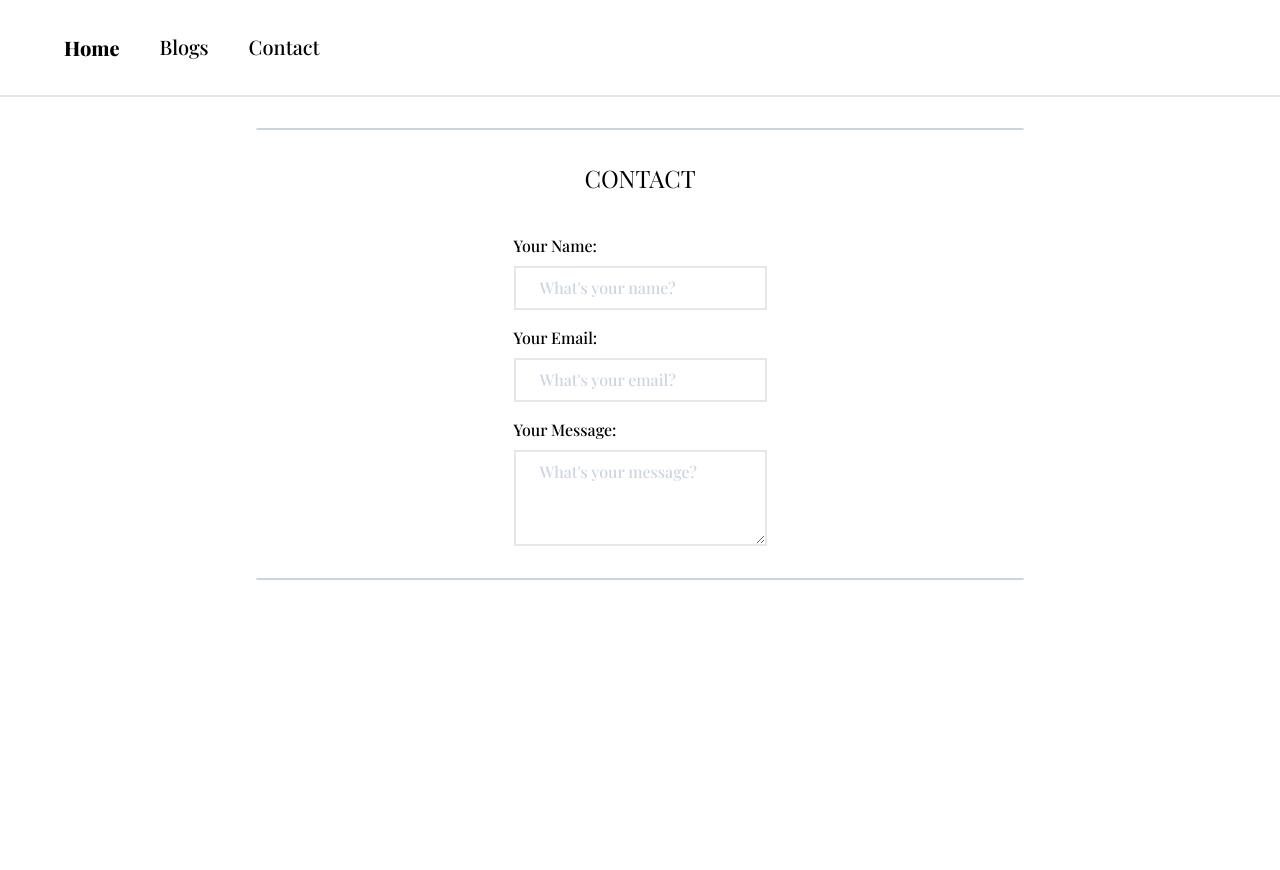
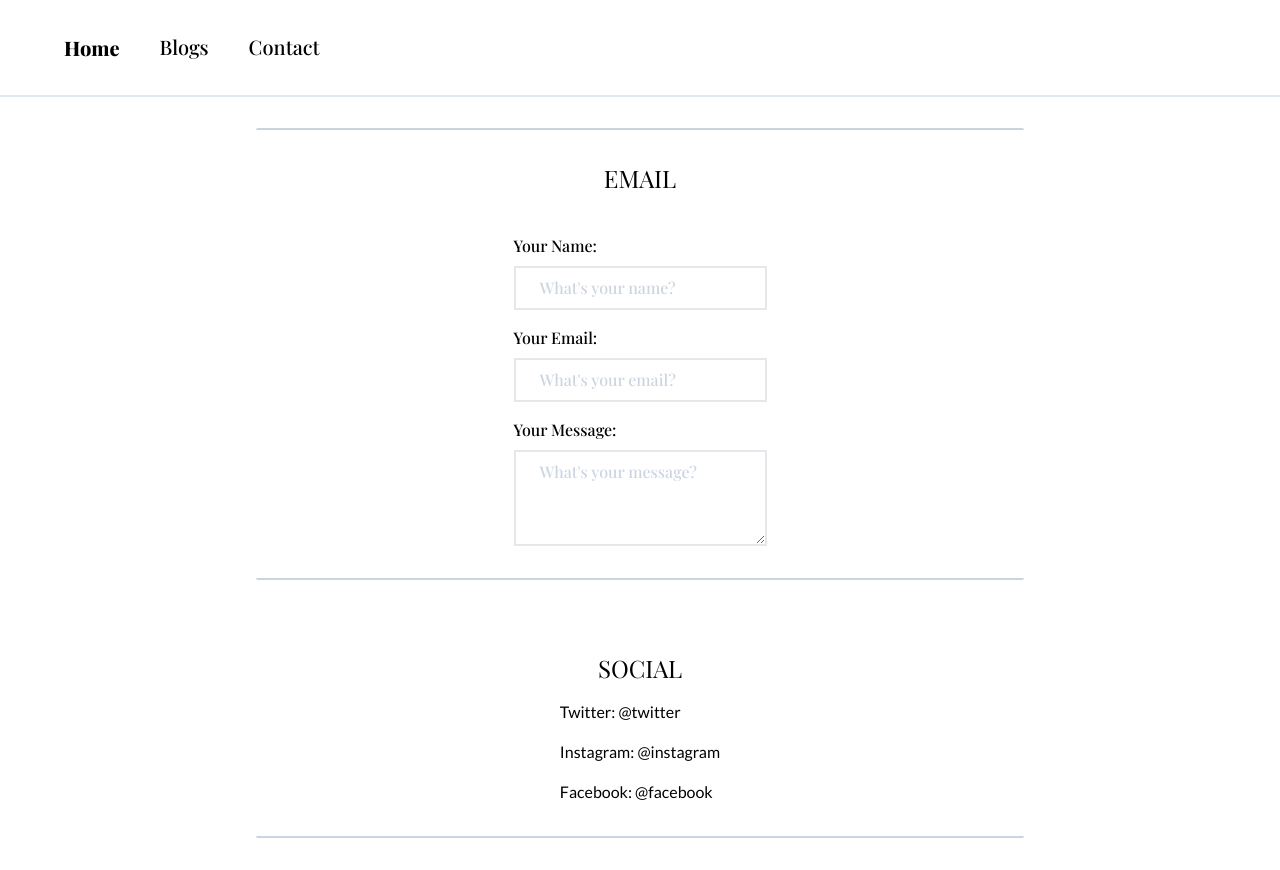
Before and after one commit to BCCheungGit/sarahblog, a React (Create React App) app: page /contact in a window 1280 px wide. Before the commit the page ends 800 px from the top, so only its background shows below. Built offline with nearby package versions, Linux system fonts and the light colour scheme; a web font is replaced by a local one.

Commit message:
updated contact page and added lato font

```diff
--- a/public/index.html
+++ b/public/index.html
@@ -28,6 +28,10 @@
     <link rel="preconnect" href="https://fonts.gstatic.com" crossorigin>
     <link href="https://fonts.googleapis.com/css2?family=Playfair+Display:ital,wght@0,400..900;1,400..900&display=swap" rel="stylesheet">
 
+
+    <link rel="preconnect" href="https://fonts.googleapis.com">
+    <link rel="preconnect" href="https://fonts.gstatic.com" crossorigin>
+    <link href="https://fonts.googleapis.com/css2?family=Lato:ital,wght@0,100;0,300;0,400;0,700;0,900;1,100;1,300;1,400;1,700;1,900&display=swap" rel="stylesheet">
     <title>Sincerely Sarah</title>
   </head>
   <body>
--- a/src/components/pages/Contact.jsx
+++ b/src/components/pages/Contact.jsx
@@ -24,14 +24,14 @@ export default function Contact() {
 
     return (
         <>
-            <div className='xl:mt-12 xl:top-20 justify-center top-24 w-screen h-auto absolute xl:flex-row flex-col-reverse flex gap-10 overflow-hidden'>
+            <div className='xl:mt-12 xl:top-20 justify-center top-24 w-screen h-auto absolute items-center flex-col flex gap-10 overflow-hidden'>
             <motion.div
                initial= "hidden"
                 animate="show"
                 variants={fadeIn("left", "tween", 0, 0.5)}
                 className='flex flex-col p-8 rounded-sm border-t-2 border-b-2 border-slate-300 justify-center items-center w-3/5'
             >
-                    <h3 className='font-playfair text-2xl'>CONTACT</h3>
+                    <h3 className='font-playfair text-2xl'>EMAIL</h3>
                 <form
                     ref = {formRef}
                     onSubmit = {handleSubmit}
@@ -75,6 +75,21 @@ export default function Contact() {
                 </form>
                 </motion.div>
 
+                <motion.div
+                initial = {{ x: "50%", opacity: 0}}
+                whileInView={{x: 0, opacity: 1}}
+                transition={{duration: 1}}
+
+                className='flex flex-col p-8 rounded-sm mb-8 border-b-2 border-slate-300 justify-center items-center w-3/5'
+                >
+                 <h3 className='font-playfair text-2xl'>SOCIAL</h3>
+                 <ul className='flex flex-col'>
+                        <li className='font-lato font-medium mt-4'>Twitter: @twitter</li>
+                        <li className='font-lato font-medium mt-4'>Instagram: @instagram</li>
+                        <li className='font-lato font-medium mt-4'>Facebook: @facebook</li>
+
+                 </ul>
+                </motion.div>
             </div>
         </>
     )
--- a/src/index.css
+++ b/src/index.css
@@ -10,4 +10,8 @@
   font-family: "Poppins", sans-serif;
   scroll-behavior: smooth;
   color-scheme: light;
+
+  -webkit-scrollbar: none;
+  -ms-overflow-style: none;
+  scrollbar-width: none;
 }
--- a/tailwind.config.js
+++ b/tailwind.config.js
@@ -7,6 +7,7 @@ module.exports = {
     extend: {},
     fontFamily: {
       "playfair": ["Playfair Display", "serif"],
+      "lato": ["Lato", "sans-serif"]
 
     }
   },
```
